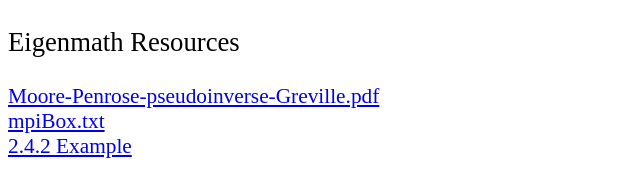
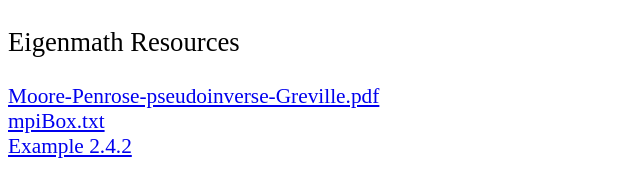
Before and after one commit to eigenmath/eigenmath.github.io, a plain HTML site: page index.html in a window 1280 px wide. Shown: the full height of the page, 0-640 px from the left. Drawn offline with Linux system fonts and the light colour scheme.

Commit message:
Update index.html

```diff
--- a/index.html
+++ b/index.html
@@ -14,7 +14,7 @@ Eigenmath Resources
 <br>
 <a href="mpiBox.txt">mpiBox.txt</a>
 <br>
-<a href="pseudoinverse242.html">2.4.2 Example</a>
+<a href="pseudoinverse242.html">Example 2.4.2</a>
 
 </body>
 </html>
```
